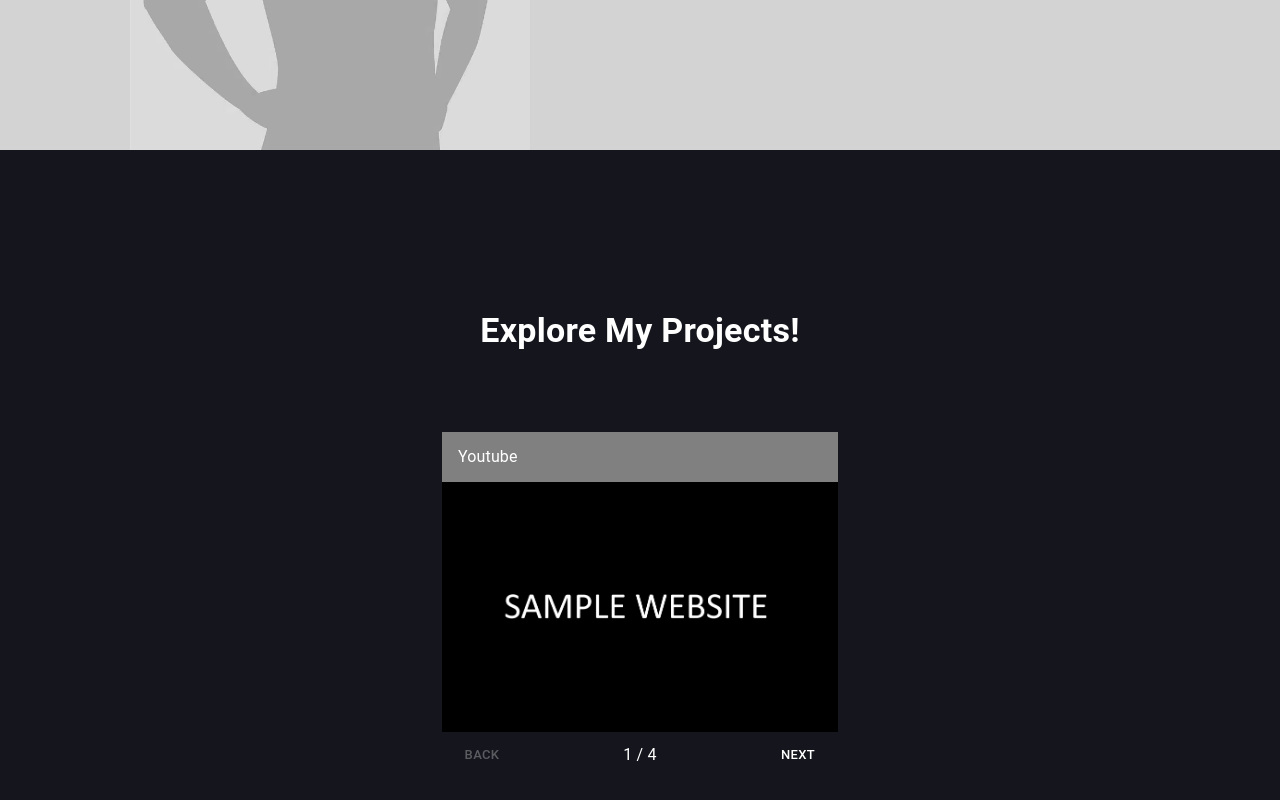
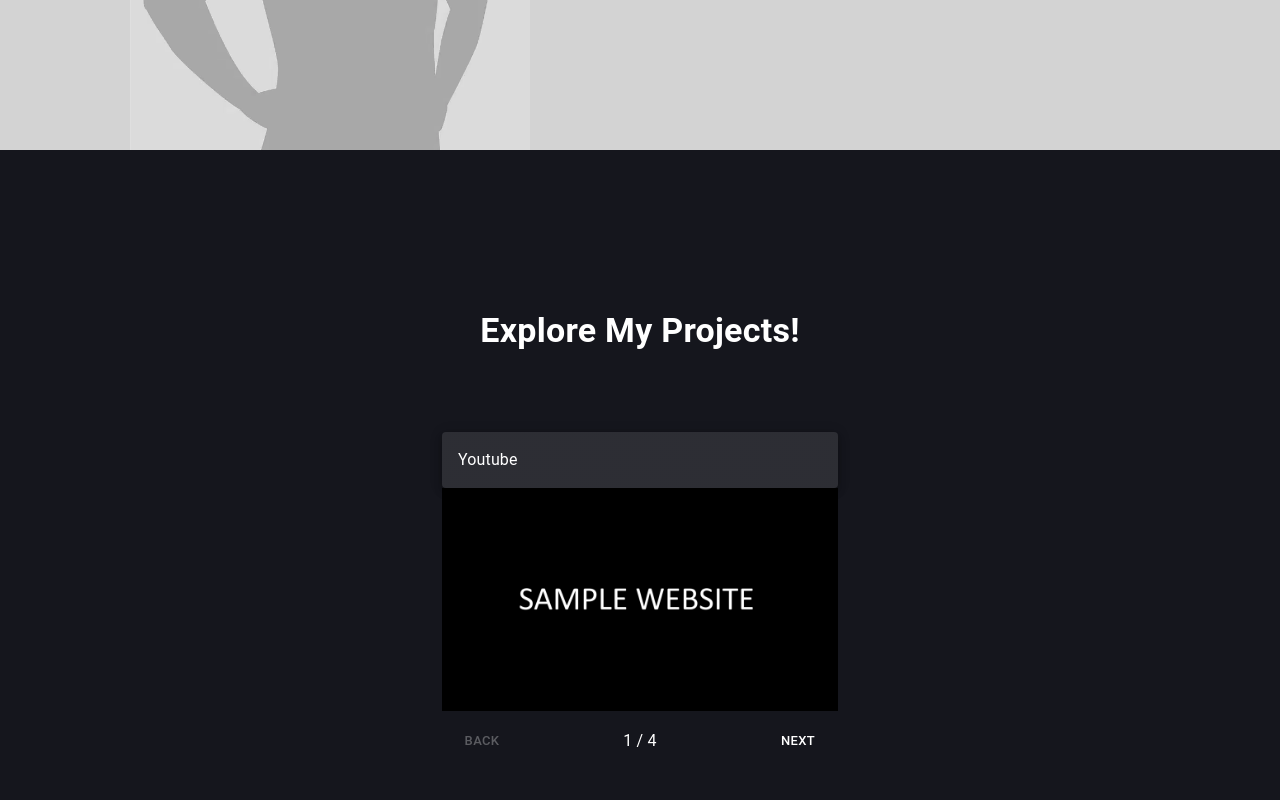
Before and after one commit to EdjeryGumbao/my-portfolio-project-ed, a React (Vite) app: page / in a window 1280 px wide. Shown: the part 404-1204 px from the top of the page. Built offline with nearby package versions, Linux system fonts and the light colour scheme.

Commit message:
Improve projects: refactor

```diff
--- a/src/components/Projects.tsx
+++ b/src/components/Projects.tsx
@@ -5,6 +5,7 @@ import {
   Link,
   MobileStepper,
   Paper,
+  Stack,
   Typography,
 } from "@mui/material";
 import { useState } from "react";
@@ -23,37 +24,24 @@ const Projects = () => {
   };
 
   return (
-    <Box>
+    <Stack>
       <Typography
         variant="h4"
         sx={{ mb: 10, textAlign: "center", fontWeight: "bold" }}
       >
         Explore My Projects!
       </Typography>
-      <Container maxWidth="xs">
-        <Paper
-          square
-          elevation={0}
-          sx={{
-            display: "flex",
-            alignItems: "center",
-            height: 50,
-            pl: 2,
-            bgcolor: "gray",
-            color: "white",
-          }}
-        >
-          <Typography>{websiteList[activeImage].label}</Typography>
+      <Container maxWidth={"xs"}>
+        <Paper elevation={5}>
+          <Typography p={2}>{websiteList[activeImage].label}</Typography>
         </Paper>
         <Link href={websiteList[activeImage].link} target="_blank">
-          <Box sx={{ height: 250, maxWidth: 400, width: "100%" }}>
           <Box
             component="img"
             alt="Image"
             src={websiteList[activeImage].img}
             sx={{ width: "100%", height: "100%", objectFit: "cover" }}
           />
-          </Box>
         </Link>
         <MobileStepper
           variant="text"
@@ -80,7 +68,7 @@ const Projects = () => {
           }
         />
       </Container>
-    </Box>
+    </Stack>
   );
 };
 
```
Lines whose indentation alone changed are shown as unchanged.
